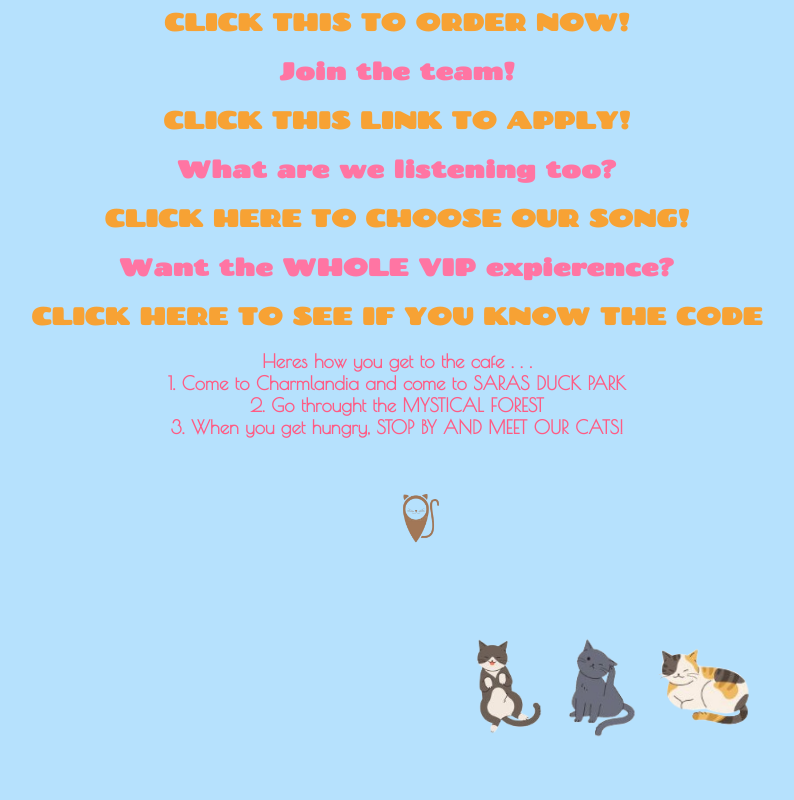
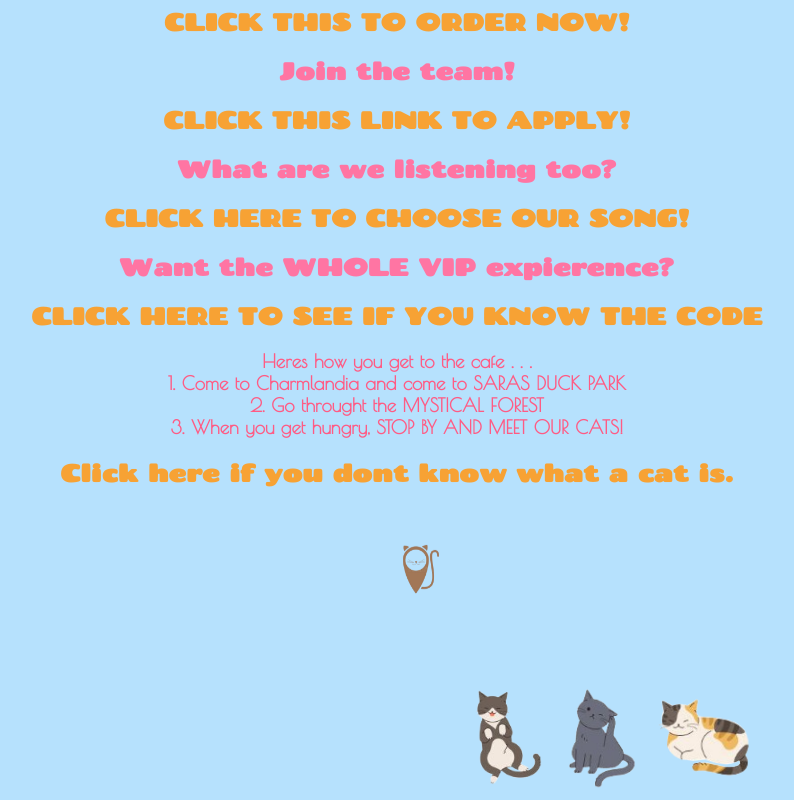
Before and after one commit to sarapisal/VISITCHARMISCATCAFE, a plain HTML site: page index.html in a window 1280 px wide. Shown: the part 576-1376 px from the top of the page, without its empty margins (243-1037 px from the left). Before the commit the page ends 1325 px from the top, so only its background shows below. Drawn offline with Linux system fonts and the light colour scheme.

Commit message:
Update index.html

```diff
--- a/index.html
+++ b/index.html
@@ -39,6 +39,7 @@
                 1. Come to Charmlandia and come to SARAS DUCK PARK<br>
                 2. Go throught the MYSTICAL FOREST<br>
                 3. When you get hungry, STOP BY AND MEET OUR CATS!
+                <h2><a href="https://en.wikipedia.org/wiki/Cat" target="_blank">Click here if you dont know what a cat is.</a>
             </h3>
 
     <img src="CatCafe.png" id="CatCafe" alt="Cat" width="350">
@@ -48,5 +49,6 @@
     <img src="Cat2.png" width="70">
     <img src="Cat3.png" width="120">
 
+
 </body>
 </html>
```
